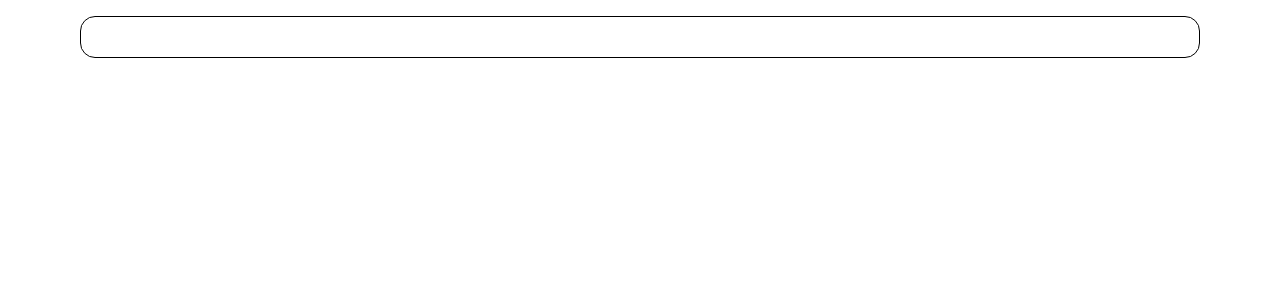
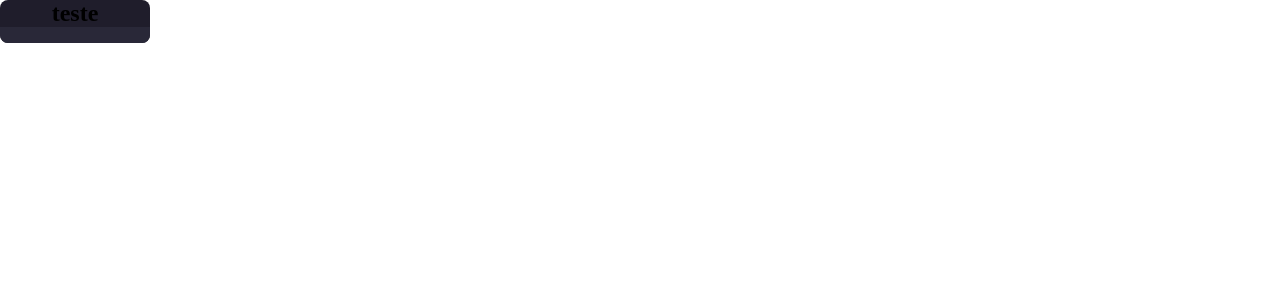
Before and after one commit to annabialeme/Livraria-front, a Next.js app: page / in a window 1280 px wide. Shown: the top 300 px of the page. Built offline with nearby package versions, Linux system fonts and the light colour scheme.

Commit message:
fix: update LivrariaCard.jsx

```diff
--- a/app/page.jsx
+++ b/app/page.jsx
@@ -1,13 +1,12 @@
-import styles from  "../styles/Section.module.css";
-import LivrariaCard from "../components/LivrariaCard";
+import styles from "../styles/LivrariaCard.module.css";
 
-
-export default function Section ({ title, description, data }) {
+export default function LivrariaCard ({ name, link, className}) {
     return (
-        <section className={styles.section}>
-            <div className={styles.content}>
-                <h2></h2>
-            </div>
-        </section>
-    );
+        <li className={`${styles.card}${className || ""}`}>
+            <a href={link} target="_blank" rel="noopener noreferrer">
+              <h2>teste</h2>
+                <p>{name}</p>
+            </a>
+        </li>
+    )
 }
--- a/components/LivrariaCard.jsx
+++ b/components/LivrariaCard.jsx
@@ -1,10 +1,10 @@
 import styles from "../styles/LivrariaCard.module.css";
 
-export default function LivrariaCard ({ name, image, link, className}) {
+export default function LivrariaCard ({ name, link, className}) {
     return (
         <li className={`${styles.card}${className || ""}`}>
             <a href={link} target="_blank" rel="noopener noreferrer">
-                <img src= {image} alt={`Imagem do livro ${name}`}/>
+              <h2>teste</h2>
                 <p>{name}</p>
             </a>
         </li>
```
